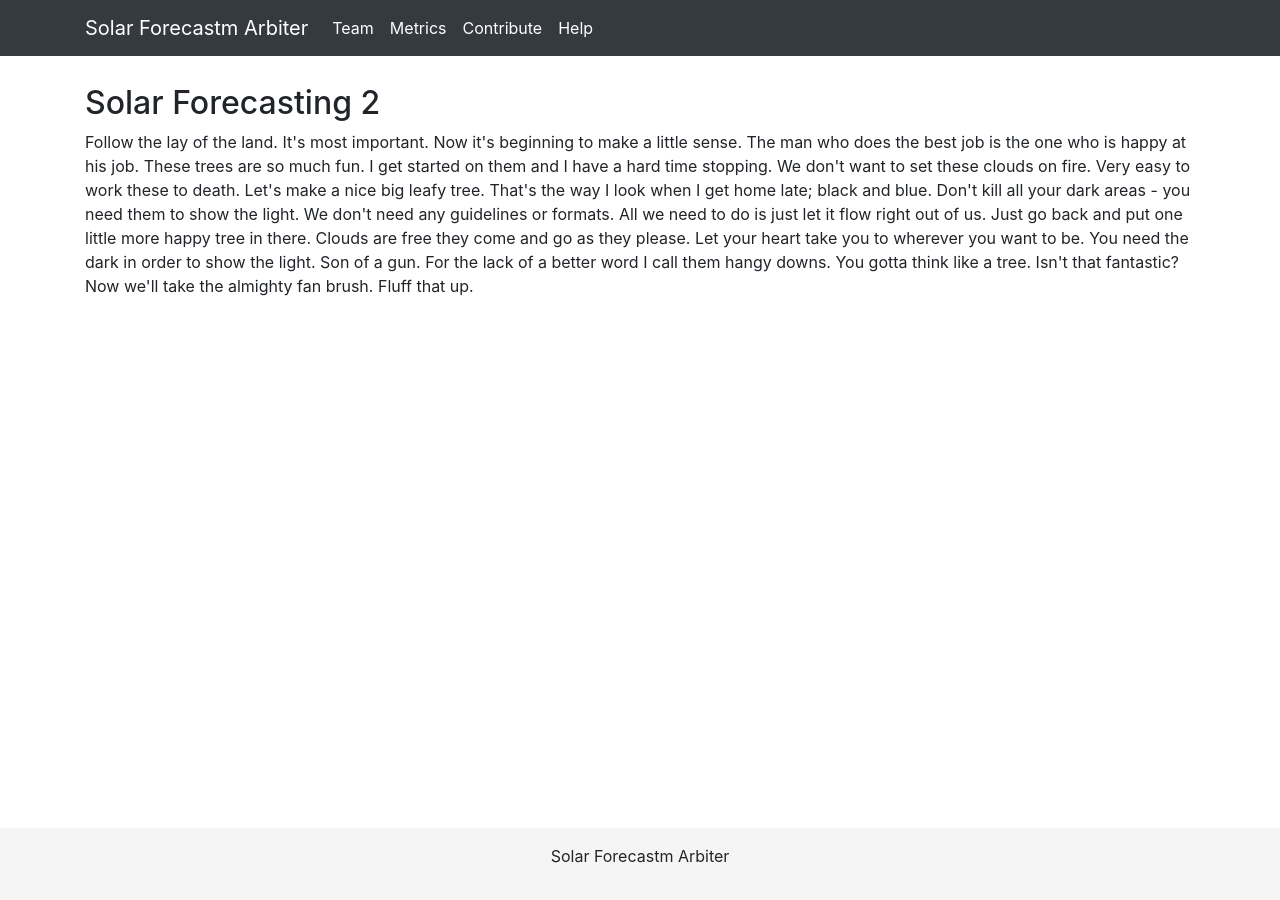
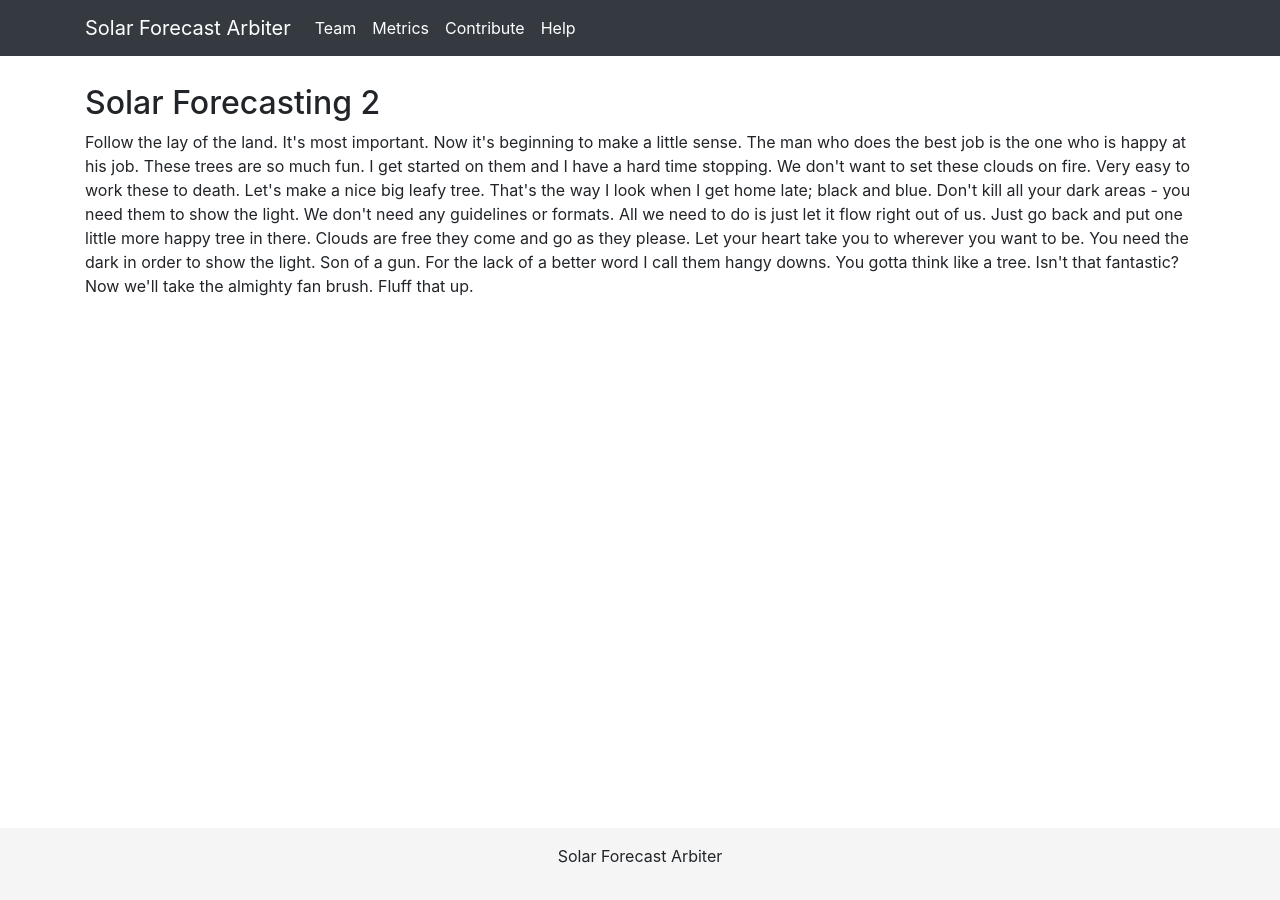
Before and after one commit to SolarArbiter/SolarArbiter.github.io, a Jekyll site: the page built from index.html, in a window 1280 px wide. Built offline with Jekyll 4.4.1, drawn with Linux system fonts in a browser that asks for light colours.

Commit message:
fix project_name

```diff
--- a/_config.yml
+++ b/_config.yml
@@ -28,7 +28,7 @@ plugins:
   - jekyll-feed
 
 # custom vars
-project_name: Solar Forecastm Arbiter
+project_name: Solar Forecast Arbiter
 # Exclude from processing.
 # The following items will not be processed, by default. Create a custom list
 # to override the default setting.
```
